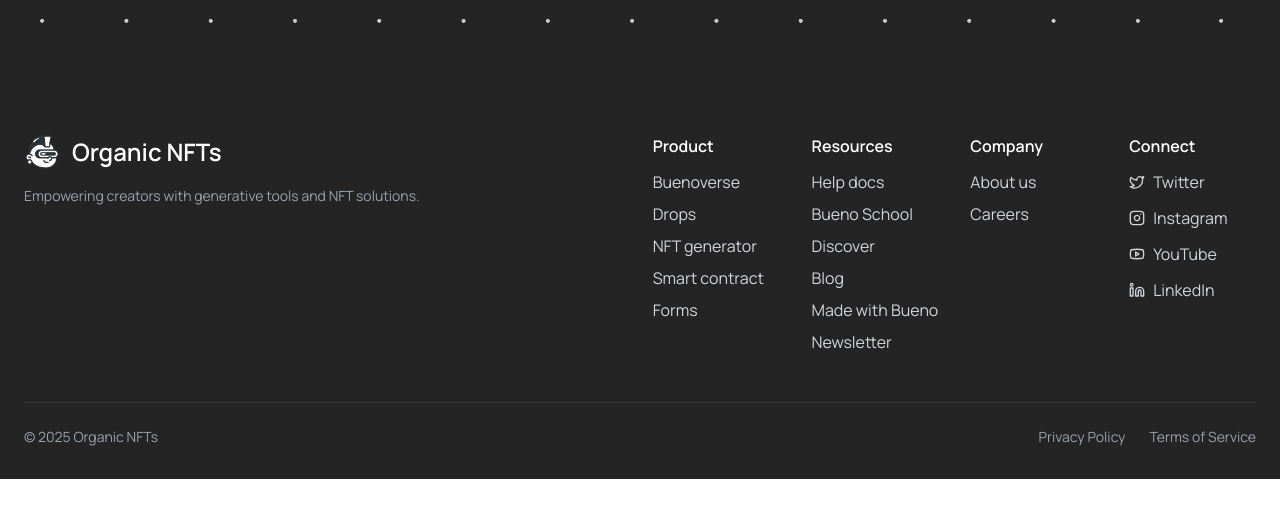
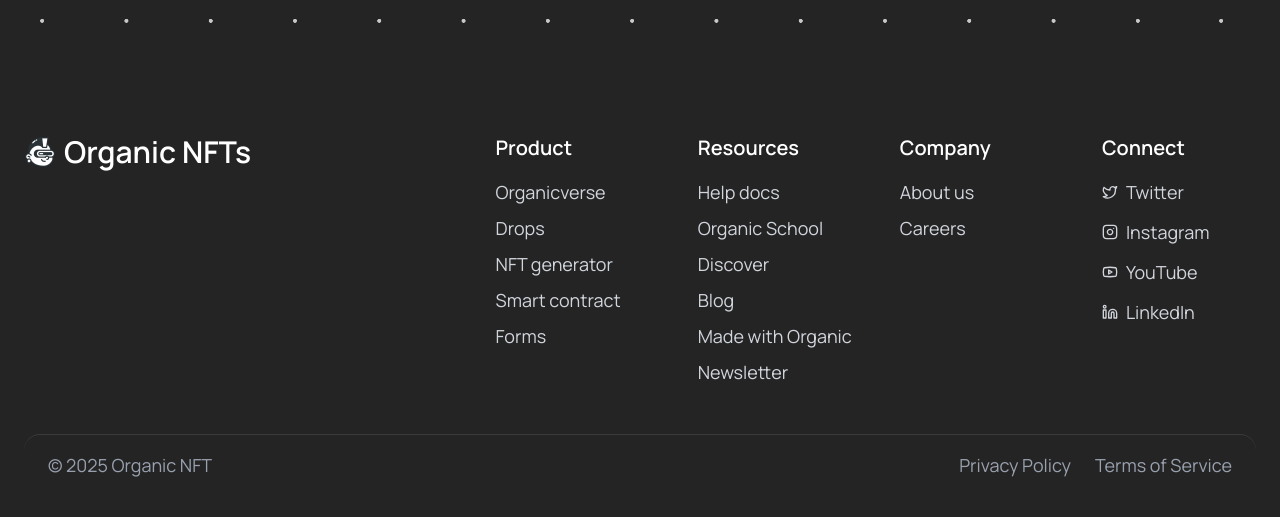
Before and after one commit to rohit-lagom/organic-nft, a Next.js app: page / in a window 1280 px wide. Shown: the part 1330-1847 px from the top of the page. Before the commit the page ends 1809 px from the top, so only its background shows below. Built offline with nearby package versions, Linux system fonts and the light colour scheme.

Commit message:
fix (Footer): fix footer padding and border radiu

```diff
--- a/src/components/Footer/Footer.jsx
+++ b/src/components/Footer/Footer.jsx
@@ -5,86 +5,86 @@
 import Logo from '@/assets/images/Logo.png';
 import { Twitter, Instagram, Youtube, Linkedin } from 'lucide-react';
 
+const footerSections = [
+  {
+    title: 'Product',
+    links: ['Organicverse', 'Drops', 'NFT generator', 'Smart contract', 'Forms'],
+  },
+  {
+    title: 'Resources',
+    links: ['Help docs', 'Organic School', 'Discover', 'Blog', 'Made with Organic', 'Newsletter'],
+  },
+  {
+    title: 'Company',
+    links: ['About us', 'Careers'],
+  },
+];
+
+const socialLinks = [
+  { name: 'Twitter', icon: Twitter },
+  { name: 'Instagram', icon: Instagram },
+  { name: 'YouTube', icon: Youtube },
+  { name: 'LinkedIn', icon: Linkedin },
+];
+
+const linkClass = 'hover:opacity-80 hover:underline transition';
+
 export function Footer() {
   return (
-    <footer className="bg-[#242424] text-gray-300 px-6 pt-16 pb-8">
-      <div className="flex flex-col lg:flex-row lg:justify-between gap-12 max-w-7xl mx-auto">
-        {/* Logo Section */}
-        <div>
-          <div className="flex items-center gap-3 mb-4">
-            <Image src={Logo} alt="Logo" width={36} height={36} className="rounded-md" />
-            <span className="text-white text-2xl font-semibold">Organic NFTs</span>
+    <footer className="bg-[#242424] text-gray-300 px-6 py-16 pb-8">
+      {/* Top Section */}
+      <div className="flex flex-col lg:flex-row lg:items-start lg:justify-between gap-12 max-w-7xl mx-auto">
+        {/* Logo */}
+        <div className="flex flex-col gap-4">
+          <div className="flex items-center gap-2">
+            <Image src={Logo} alt="Logo" width={32} height={32} className="rounded-md" />
+            <span className="text-white text-2xl lg:text-3xl font-semibold">Organic NFTs</span>
           </div>
-          <p className="text-gray-400 text-sm">
-            Empowering creators with generative tools and NFT solutions.
-          </p>
         </div>
 
         {/* Footer Links */}
-        <div className="grid grid-cols-2 md:grid-cols-4 gap-8 text-base">
+        <div className="grid grid-cols-1 sm:grid-cols-2 lg:grid-cols-4 gap-12 text-sm md:text-base lg:text-lg">
+          {footerSections.map((section) => (
+            <div key={section.title}>
+              <h3 className="text-white font-semibold mb-4 text-base md:text-lg lg:text-xl">
+                {section.title}
+              </h3>
+              <ul className="space-y-2">
+                {section.links.map((link) => (
+                  <li key={link}>
+                    <Link href="#" className={linkClass}>
+                      {link}
+                    </Link>
+                  </li>
+                ))}
+              </ul>
+            </div>
+          ))}
+
+          {/* Social Section */}
           <div>
-            <h3 className="text-white font-semibold mb-3">Product</h3>
-            <ul className="space-y-2">
-              <li><Link href="#">Buenoverse</Link></li>
-              <li><Link href="#">Drops</Link></li>
-              <li><Link href="#">NFT generator</Link></li>
-              <li><Link href="#">Smart contract</Link></li>
-              <li><Link href="#">Forms</Link></li>
-            </ul>
-          </div>
-
-          <div>
-            <h3 className="text-white font-semibold mb-3">Resources</h3>
-            <ul className="space-y-2">
-              <li><Link href="#">Help docs</Link></li>
-              <li><Link href="#">Bueno School</Link></li>
-              <li><Link href="#">Discover</Link></li>
-              <li><Link href="#">Blog</Link></li>
-              <li><Link href="#">Made with Bueno</Link></li>
-              <li><Link href="#">Newsletter</Link></li>
-            </ul>
-          </div>
-
-          <div>
-            <h3 className="text-white font-semibold mb-3">Company</h3>
-            <ul className="space-y-2">
-              <li><Link href="#">About us</Link></li>
-              <li><Link href="#">Careers</Link></li>
-            </ul>
-          </div>
-
-          <div>
-            <h3 className="text-white font-semibold mb-3">Connect</h3>
+            <h3 className="text-white font-semibold mb-4 text-base md:text-lg lg:text-xl">Connect</h3>
             <ul className="space-y-3">
-              <li className="flex items-center gap-2">
-                <Twitter className="w-4 h-4" />
-                <Link href="#">Twitter</Link>
-              </li>
-              <li className="flex items-center gap-2">
-                <Instagram className="w-4 h-4" />
-                <Link href="#">Instagram</Link>
-              </li>
-              <li className="flex items-center gap-2">
-                <Youtube className="w-4 h-4" />
-                <Link href="#">YouTube</Link>
-              </li>
-              <li className="flex items-center gap-2">
-                <Linkedin className="w-4 h-4" />
-                <Link href="#">LinkedIn</Link>
-              </li>
+              {socialLinks.map(({ name, icon: Icon }) => (
+                <li key={name} className="flex items-center gap-2">
+                  <Icon className="w-4 h-4" />
+                  <Link href="#" className={linkClass}>{name}</Link>
+                </li>
+              ))}
             </ul>
           </div>
         </div>
       </div>
 
       {/* Bottom Section */}
-      <div className="flex flex-col md:flex-row items-center justify-between border-t border-white/10 mt-12 pt-6 text-sm text-gray-400 gap-4 md:gap-0">
-        <span>© {new Date().getFullYear()} Organic NFTs</span>
-        <div className="flex gap-6">
-          <Link href="#" className="hover:text-white transition">Privacy Policy</Link>
-          <Link href="#" className="hover:text-white transition">Terms of Service</Link>
+      <div className="flex flex-col md:flex-row max-w-7xl mx-auto items-center justify-between border-t border-white/10 rounded-2xl mt-12 py-4 px-6 text-sm md:text-base lg:text-lg text-gray-400">
+        <span>© {new Date().getFullYear()} Organic NFT</span>
+        <div className="flex gap-6 mt-4 md:mt-0">
+          {['Privacy Policy', 'Terms of Service'].map((link) => (
+            <Link key={link} href="#" className={linkClass}>{link}</Link>
+          ))}
         </div>
       </div>
     </footer>
   );
-};
+}
```
